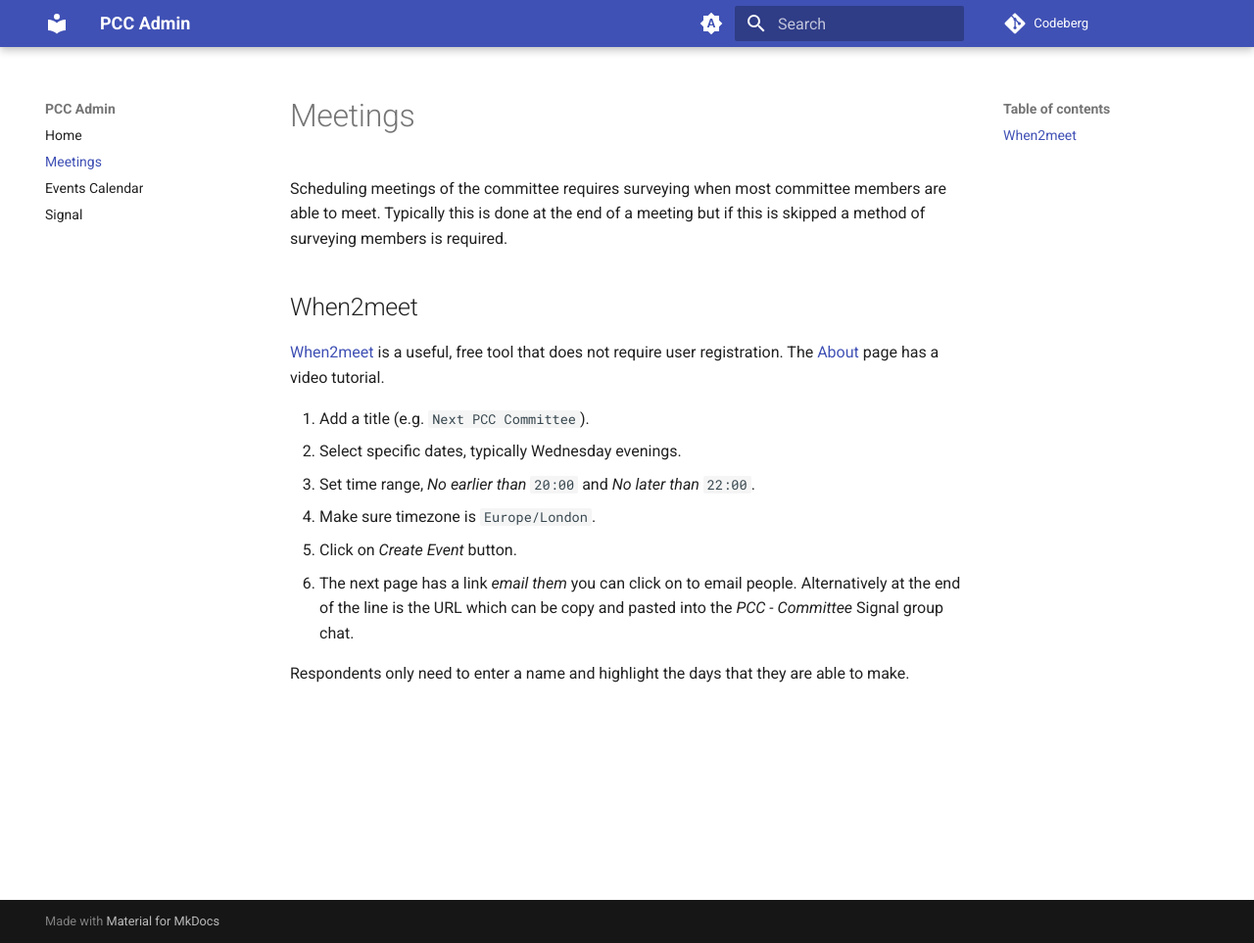
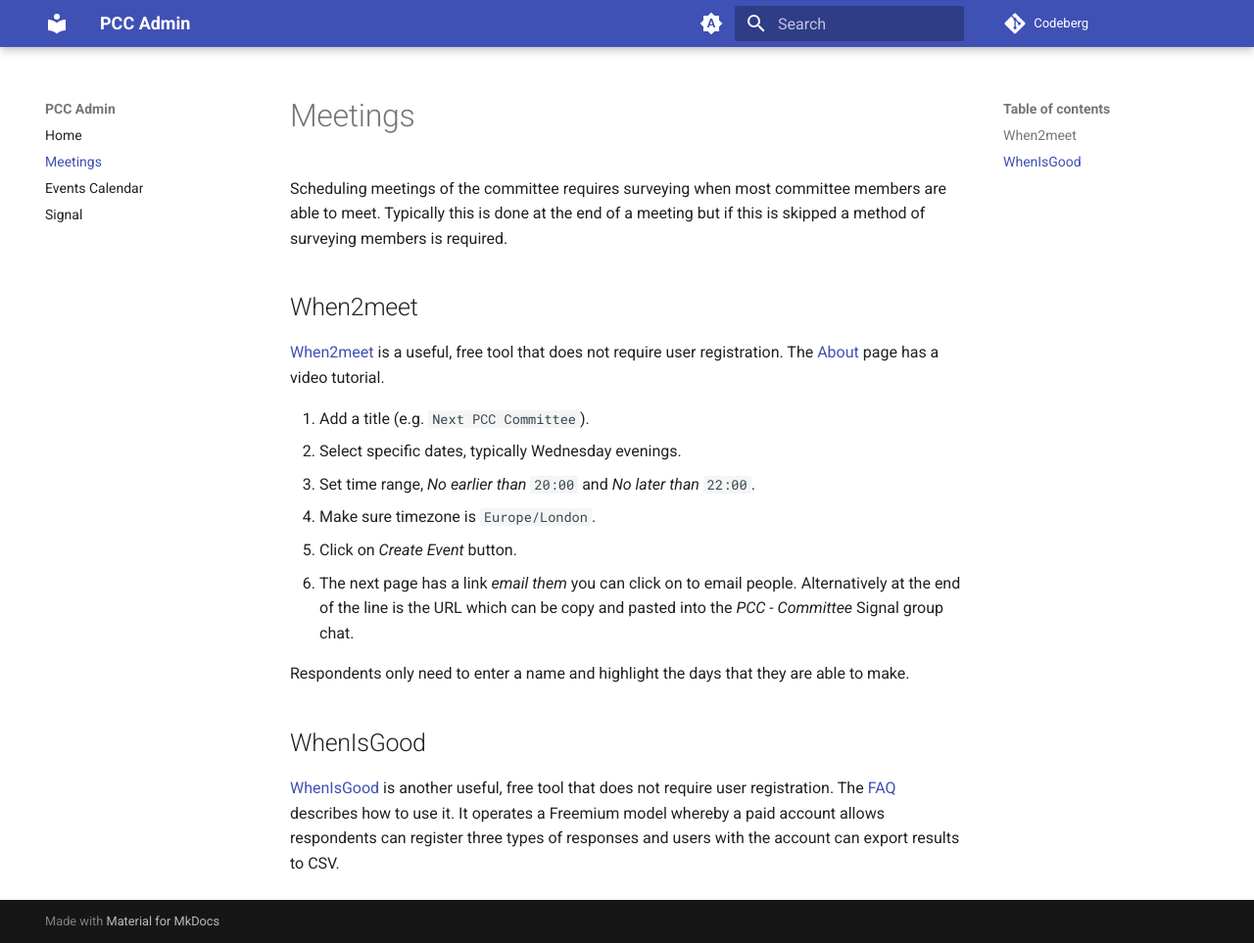
Before and after one commit to slackline/pcc-admin, an MkDocs documentation site: the page built from docs/meetings.md, in a window 1280 px wide and 963 px high. Shown: the whole window at 98% size. Built offline with MkDocs 1.6.1 and Material for MkDocs 9.7.7, drawn with Linux system fonts in a browser that asks for light colours.

Commit message:
feature(meetings): WhenIsGood as option for organising

```diff
--- a/docs/meetings.md
+++ b/docs/meetings.md
@@ -5,7 +5,7 @@
 
 ## When2meet
 
-[When2meet][when2meet] is a useful, free tool that does not require user registration. The [About][about_tutorial] page
+[When2meet][when2meet] is a useful, free tool that does not require user registration. The [About][when2meet_tutorial] page
 has a video tutorial.
 
 1. Add a title (e.g. `Next PCC Committee`).
@@ -18,5 +18,13 @@
 
 Respondents only need to enter a name and highlight the days that they are able to make.
 
+## WhenIsGood
+
+[WhenIsGood][whenisgood] is another useful, free tool that does not require user registration. The [FAQ][whenisgood_faq]
+describes how to use it. It operates a Freemium model whereby a paid account allows respondents can register three types
+of responses and users with the account can export results to CSV.
+
+[whenisgood]: https://whenisgood.net
+[whenisgood_faq]: https://whenisgood.net/FAQ
 [when2meet]: https://www.when2meet.com
-[about_tutorial]: https://www.when2meet.com/?About
+[when2meet_tutorial]: https://www.when2meet.com/?About
```
